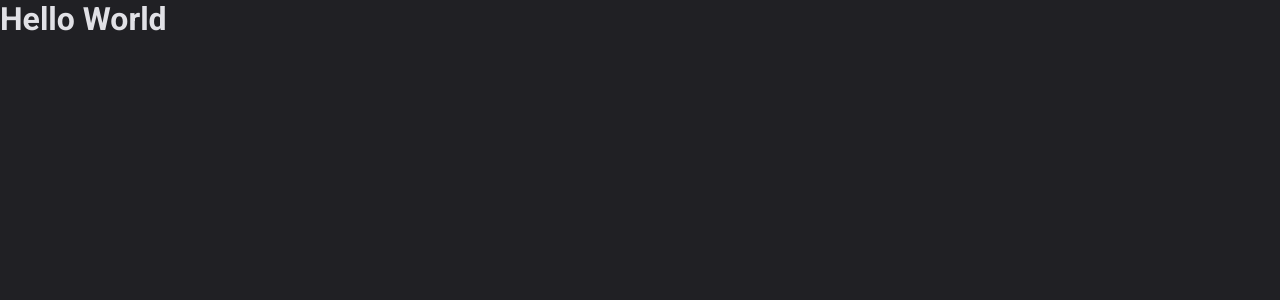
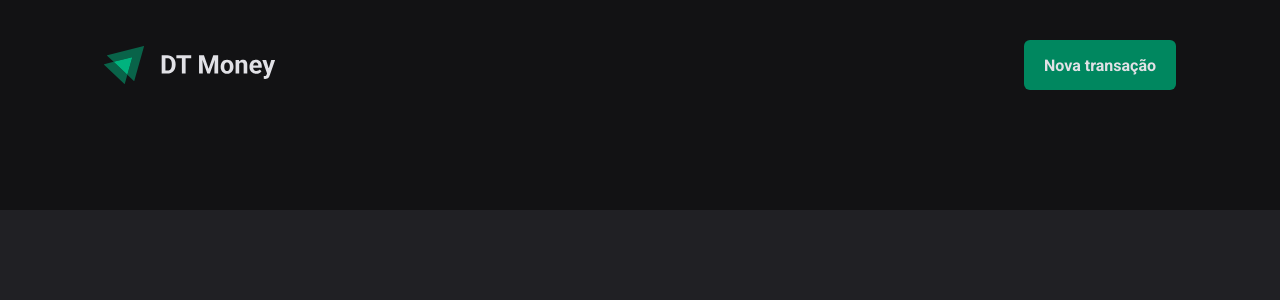
Before and after one commit to jose-xavier/dt-money, a React (Vite) app: page / in a window 1280 px wide. Shown: the top 300 px of the page. Built offline with nearby package versions, Linux system fonts and the light colour scheme.

Commit message:
Create Header component

```diff
--- a/src/App.tsx
+++ b/src/App.tsx
@@ -1,13 +1,12 @@
 import { ThemeProvider } from 'styled-components'
+import { Transaction } from './pages/Transactions'
 import { GlobalStyles } from './styles/global'
 import { defaultTheme } from './styles/themes/default'
 
 export function App() {
   return (
     <ThemeProvider theme={defaultTheme}>
-      <div>
-        <h1>Hello World</h1>
-      </div>
+      <Transaction />
       <GlobalStyles />
     </ThemeProvider>
   )
--- /dev/null
+++ b/src/components/Header/index.tsx
@@ -0,0 +1,13 @@
+import { HeaderContainer, HeaderContent, NewTransitionButton } from './styles'
+import logoImg from '../../assets/logo.svg'
+
+export function Header() {
+  return (
+    <HeaderContainer>
+      <HeaderContent>
+        <img src={logoImg} alt="" />
+        <NewTransitionButton>Nova transação</NewTransitionButton>
+      </HeaderContent>
+    </HeaderContainer>
+  )
+}
--- /dev/null
+++ b/src/components/Header/styles.ts
@@ -0,0 +1,32 @@
+import styled from 'styled-components'
+
+export const HeaderContainer = styled.header`
+  background: ${(props) => props.theme['gray-900']};
+  padding-top: 2.5rem;
+  padding-bottom: 7.5rem;
+`
+
+export const HeaderContent = styled.header`
+  max-width: 1120px;
+  padding: 0 1.5rem;
+  margin: 0 auto;
+  display: flex;
+  align-items: center;
+  justify-content: space-between;
+`
+
+export const NewTransitionButton = styled.button`
+  height: 50px;
+  padding: 0 1.25rem;
+  border: 0;
+  border-radius: 6px;
+  background: ${(props) => props.theme['green-500']};
+  color: ${(props) => props.theme['gray-100']};
+  font-weight: bold;
+  cursor: pointer;
+
+  &:hover {
+    background: ${(props) => props.theme['green-700']};
+    transition: background-color 0.2s;
+  }
+`
--- /dev/null
+++ b/src/pages/Transactions/index.tsx
@@ -0,0 +1,5 @@
+import { Header } from '../../components/Header'
+
+export function Transaction() {
+  return <Header />
+}
```
Also changed, not shown: src/assets/logo.svg (added), src/pages/Transactions/styles.ts (added).
